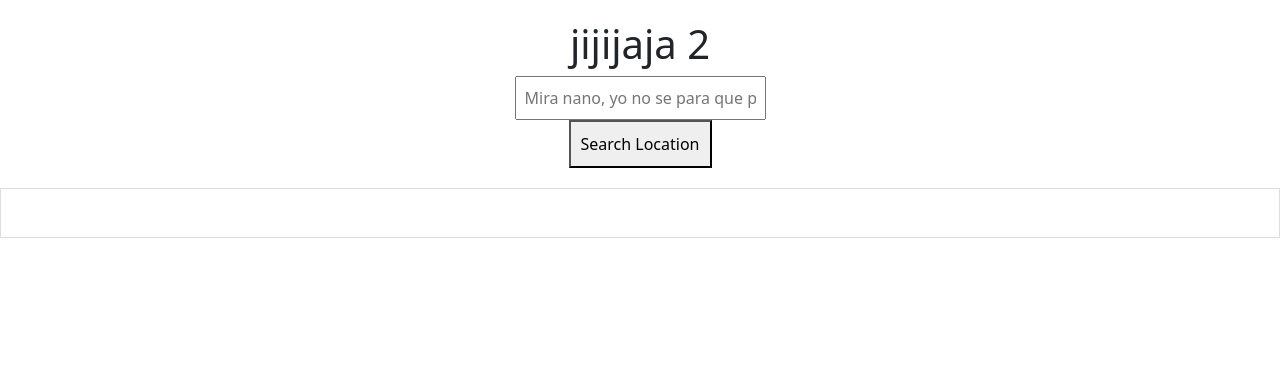
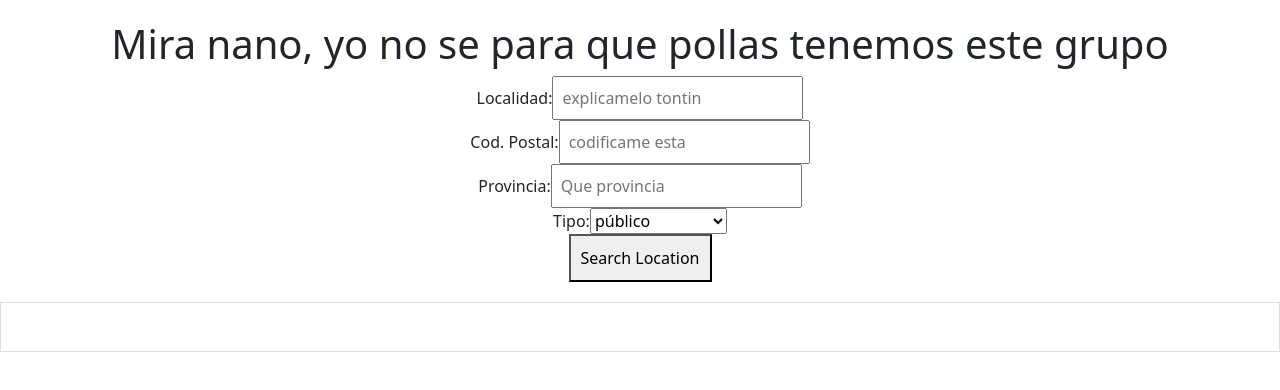
Before and after one commit to Pablocyou/Repowebdesdeweb, a React (Create React App) app in the folder front-iei/: page /miranano in a window 1280 px wide. Shown: the top 390 px of the page. Built offline with nearby package versions, Linux system fonts and the light colour scheme.

Commit message:
commit a la rama miranano halal

```diff
--- a/front-iei/src/App.js
+++ b/front-iei/src/App.js
@@ -13,7 +13,7 @@ function App() {
     <div className="App">
       <Routes>
         <Route path="/" element={<Layout />}>
-          <Route index element={<Jijijaja />} />
+          <Route index element={<Miranano />} />
           <Route path="jijijaja" element={<Jijijaja />} />
           <Route path="miranano" element={<Miranano />} />
           <Route path="*" element={<NotFound />} /> {/* Ensure NotFound is a defined component */}
--- a/front-iei/src/components/miranano.js
+++ b/front-iei/src/components/miranano.js
@@ -3,23 +3,59 @@ import './miranano.css';
 
 const Miranano = () => {
   const [location, setLocation] = useState('');
+  const [postalCode, setPostalCode] = useState('');
+  const [province, setProvince] = useState('');
+  const [type, setType] = useState('publico');
   const [result, setResult] = useState('');
 
-  const handleSearch = () => {
+
+  const handleSearch = (e) => {
+    e.preventDefault();
     // Implement the logic to search the location
-    setResult(`Results for "${location}"`);
+    setResult(`Results for "${location}, ${postalCode}, ${province}, ${type}"`);
   };
 
   return (
-    <div className="jiji">
+    <div className="miranano">
       <header className="App-header">
-        <h1>jijijaja 2</h1>
-        <input
-          type="text"
-          placeholder="Mira nano, yo no se para que pollas esta este grupo"
-          value={location}
-          onChange={(e) => setLocation(e.target.value)}
-        />
+        <h1>Mira nano, yo no se para que pollas tenemos este grupo</h1>
+        <div>
+            <label htmlFor="locality">Localidad:</label>
+            <input
+                type="text"
+                id='location'
+                placeholder="explicamelo tontin"
+                value={location}
+                onChange={(e) => setLocation(e.target.value)}/>
+        </div>
+        <div>
+            <label htmlFor="postalCode">Cod. Postal:</label>
+            <input
+                type="text"
+                id='postalCode'
+                placeholder="codificame esta"
+                value={postalCode}
+                onChange={(e) => setPostalCode(e.target.value)}/>
+        </div>
+        <div>
+            <label htmlFor="province">Provincia:</label>
+            <input
+                type="text"
+                id='province'
+                placeholder="Que provincia"
+                value={province}
+                onChange={(e) => setProvince(e.target.value)}/>
+        </div>
+        <div>
+            <label htmlFor="type">Tipo:</label>
+            <select id='type' value={type} onChange={(e) => setType(e.target.value)}>
+                <option value="publico">público</option>
+                <option value="privado">privado</option>
+                <option value="concertado">concertado</option>
+                <option value="otro">no escojas este</option>
+            </select>
+        </div>
+
         <div>
           <button onClick={handleSearch}>Search Location</button>
         </div>
@@ -31,4 +67,5 @@ const Miranano = () => {
   );
 }
 
+
 export default Miranano;
```
